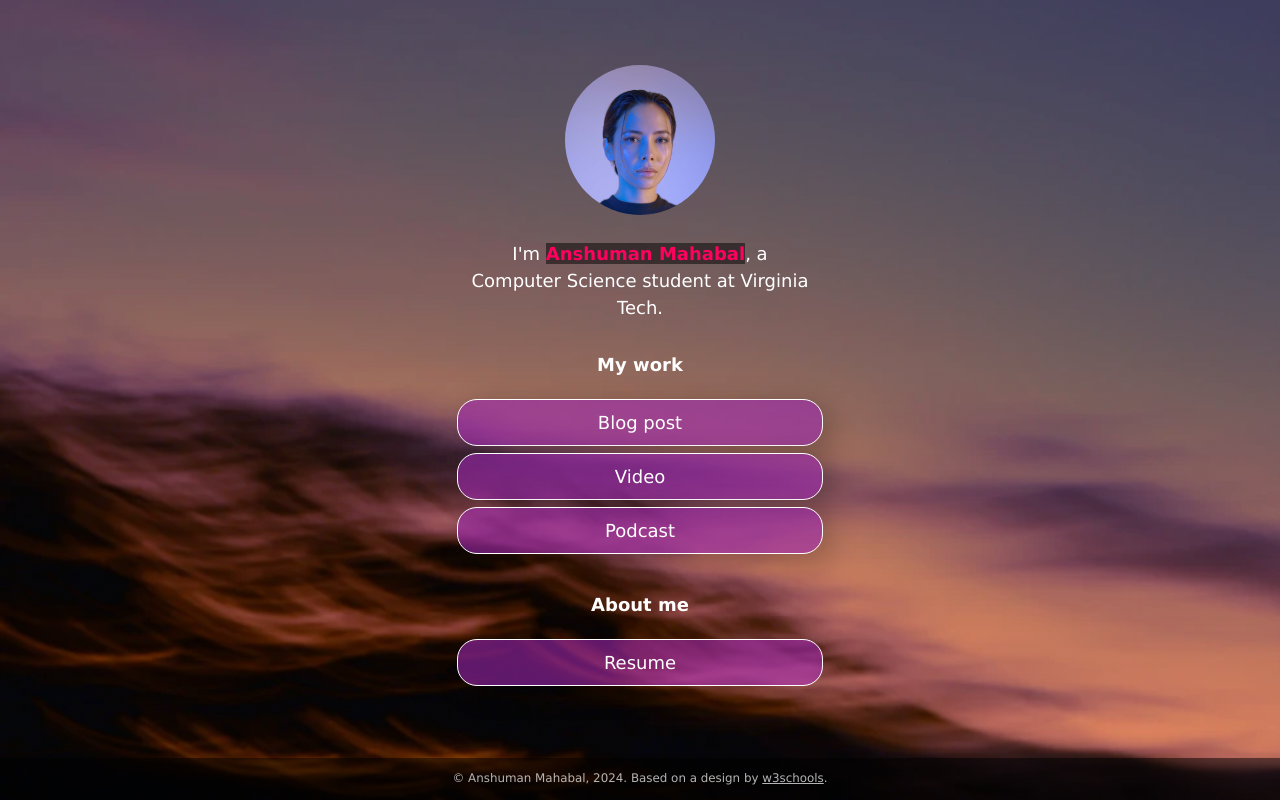
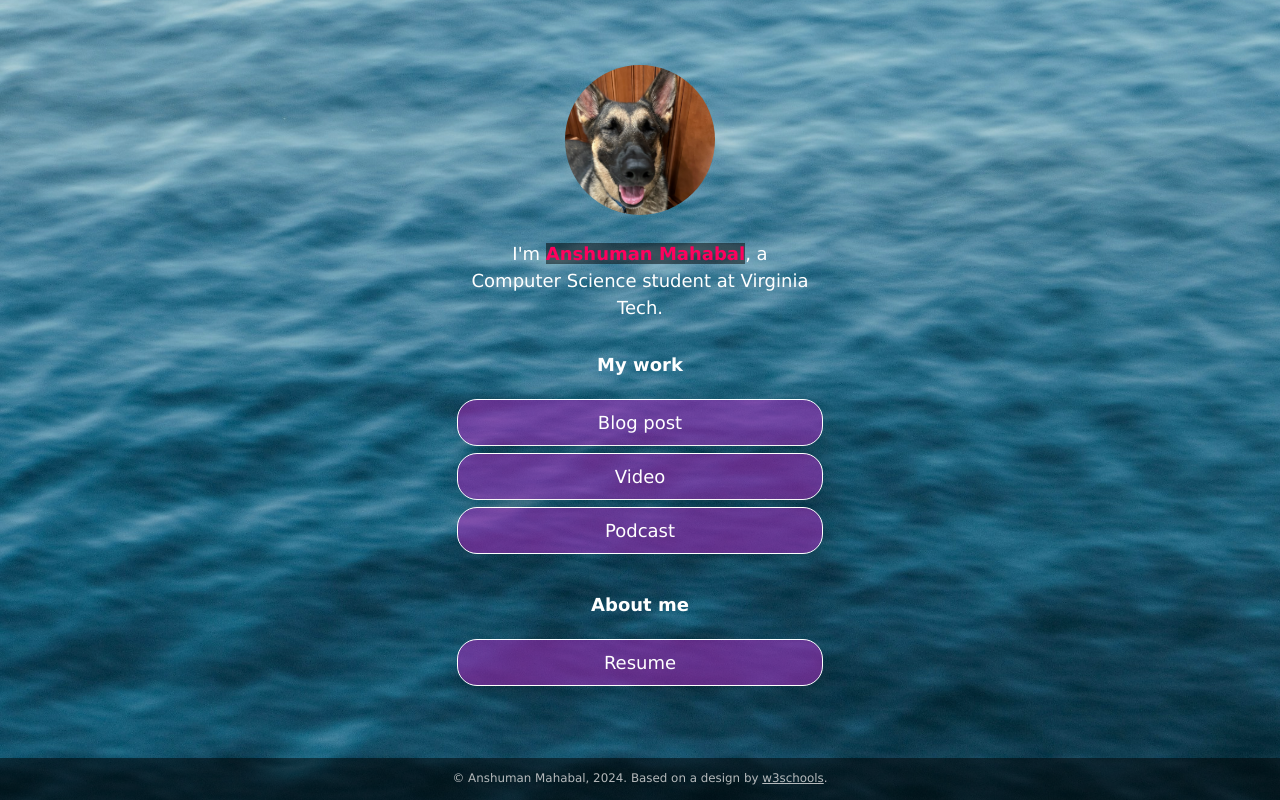
Before and after one commit to anshumanmahabal/anshumanmahabal.github.io, a plain HTML site: page index.html in a window 1280 px wide. Drawn offline with Linux system fonts and the light colour scheme.

Commit message:
added images

```diff
--- a/css/style.css
+++ b/css/style.css
@@ -26,7 +26,7 @@ body {
     min-height: 100%;
     /* The image used for the site background. Try changing skyscape.jpg to stars.jpg. Put a replacement photo in the images folder and, in line 21 below, replace skyscape.jpg with yourbackgroundfilename.jpg */
     /* The linear gradient darkens the image, like putting a sunglasses lens on top of it. If you want to darken the image even more, change 0.1 (both times) to 0.3 or higher */
-    background: linear-gradient(rgba(0, 0, 0, 0.1), rgba(0, 0, 0, 0.1)), url(../images/skyscape.jpg);
+    background: linear-gradient(rgba(0, 0, 0, 0.1), rgba(0, 0, 0, 0.1)), url(../images/websiteBackground.jpg);
     /* Prevents the browser from repeating or "tiling" the background image */
     background-repeat: no-repeat;
     background-position: center;
--- a/index.html
+++ b/index.html
@@ -15,7 +15,7 @@
   <div class="container">
     <!-- Image and name container. Put your replacement photo—which you should crop to be square—in the images folder, then change the source attribute to images/yourportraitfilename.jpg. This path says, "Look in the images folder for yourportraitfilename.jpg." Be sure to change the alt text, too. -->
     <div class="image-container">
-      <img src="images/portrait.jpg" alt="Photo by Art Hauntington">
+      <img src="images/croppedLuna.jpg" alt="Photo by Anshuman Mahabal">
     </div>
     <div class="intro">
       I'm <span class="name"><strong>Anshuman Mahabal</strong></span>, a Computer Science student at Virginia Tech.
```
Also changed, not shown: images/croppedLuna.jpg (added), images/websiteBackground.jpg (added).
